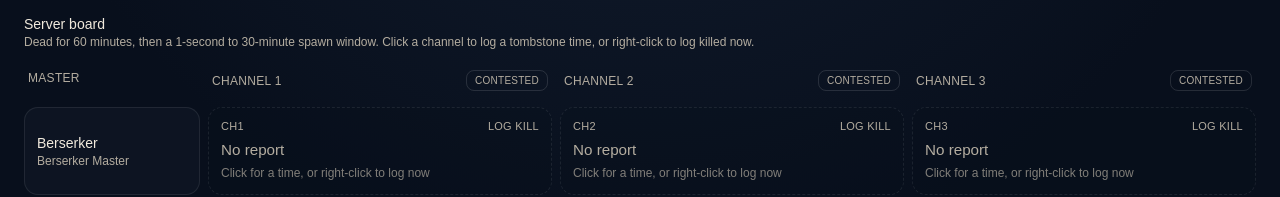
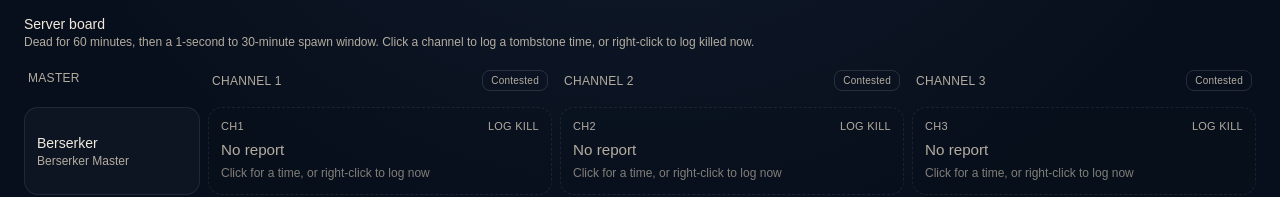
Before and after one commit to gino-vi/echo-timer, a React (Vite) app: page / in a window 1280 px wide. Shown: the part 389-586 px from the top of the page. Built offline with nearby package versions, Linux system fonts and the light colour scheme.

Commit message:
Show Contested button label in title case
The channel header stays uppercase; the toggle itself should read Contested, not CONTESTED.

Co-authored-by: walknotthemiddleroad <walknotthemiddleroad@gmail.com>

```diff
--- a/src/components/BossGrid.tsx
+++ b/src/components/BossGrid.tsx
@@ -23,7 +23,7 @@ function ContestedButton({ on, onToggle }: { on: boolean; onToggle: () => void }
       aria-pressed={on}
       onClick={onToggle}
       className={cn(
-        'rounded-md border px-2 py-0.5 text-[10px] font-medium tracking-wide uppercase transition-colors',
+        'rounded-md border px-2 py-0.5 text-[10px] font-medium tracking-wide transition-colors',
         on
           ? 'border-red-500 bg-red-600 text-white'
           : 'border-border bg-transparent text-muted-foreground hover:bg-muted hover:text-foreground',
```
